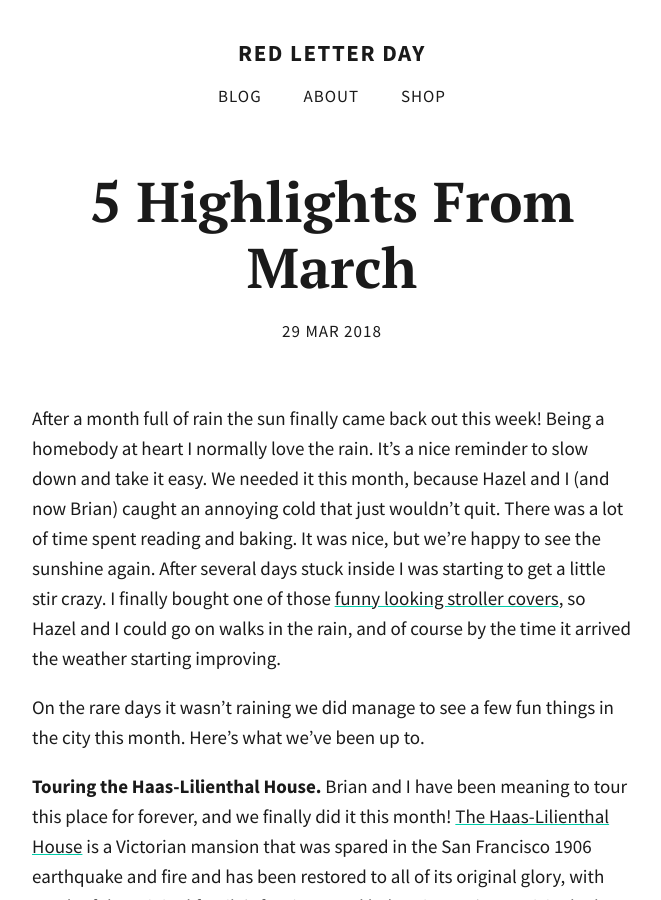
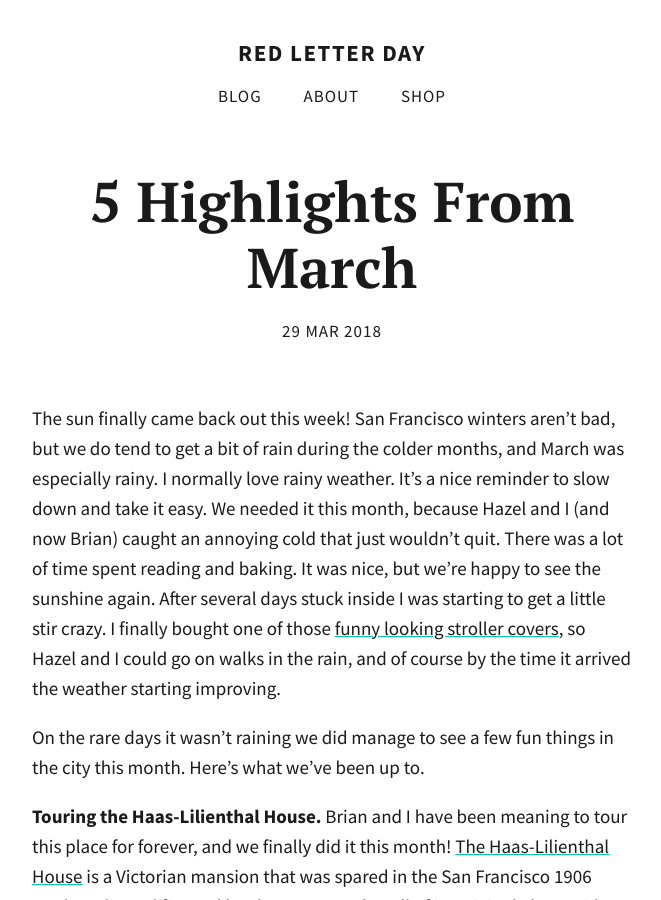
Before and after one commit to totiffany/totiffany.github.io, a Jekyll site: the page built from _posts/2018-03-29-5-Highlights-From-March.md, in a window 1280 px wide and 900 px high. Shown: the whole window, without its empty margins (308-969 px from the left). Built offline with Jekyll 4.4.1, drawn with Linux system fonts in a browser that asks for light colours; our own code applies the rules of GitHub Pages for plain Markdown files; comment, search, counter and statistics services are not loaded.

Commit message:
Update 2018-03-29-5-Highlights-From-March.md

```diff
--- a/_posts/2018-03-29-5-Highlights-From-March.md
+++ b/_posts/2018-03-29-5-Highlights-From-March.md
@@ -1,7 +1,7 @@
 ---
 published: true
 ---
-After a month full of rain the sun finally came back out this week! Being a homebody at heart I normally love the rain. It's a nice reminder to slow down and take it easy. We needed it this month, because Hazel and I (and now Brian) caught an annoying cold that just wouldn't quit. There was a lot of time spent reading and baking. It was nice, but we're happy to see the sunshine again. After several days stuck inside I was starting to get a little stir crazy. I finally bought one of those [funny looking stroller covers](https://www.amazon.com/gp/product/B003N64Z7W/ref=as_li_tl?ie=UTF8&camp=1789&creative=9325&creativeASIN=B003N64Z7W&linkCode=as2&tag=redletterda04-20&linkId=71d721691058dd47edc95c5eaa58407c), so Hazel and I could go on walks in the rain, and of course by the time it arrived the weather starting improving.
+The sun finally came back out this week! San Francisco winters aren't bad, but we do tend to get a bit of rain during the colder months, and March was especially rainy. I normally love rainy weather. It's a nice reminder to slow down and take it easy. We needed it this month, because Hazel and I (and now Brian) caught an annoying cold that just wouldn't quit. There was a lot of time spent reading and baking. It was nice, but we're happy to see the sunshine again. After several days stuck inside I was starting to get a little stir crazy. I finally bought one of those [funny looking stroller covers](https://www.amazon.com/gp/product/B003N64Z7W/ref=as_li_tl?ie=UTF8&camp=1789&creative=9325&creativeASIN=B003N64Z7W&linkCode=as2&tag=redletterda04-20&linkId=71d721691058dd47edc95c5eaa58407c), so Hazel and I could go on walks in the rain, and of course by the time it arrived the weather starting improving.
 
 On the rare days it wasn't raining we did manage to see a few fun things in the city this month. Here's what we've been up to.
 
```
